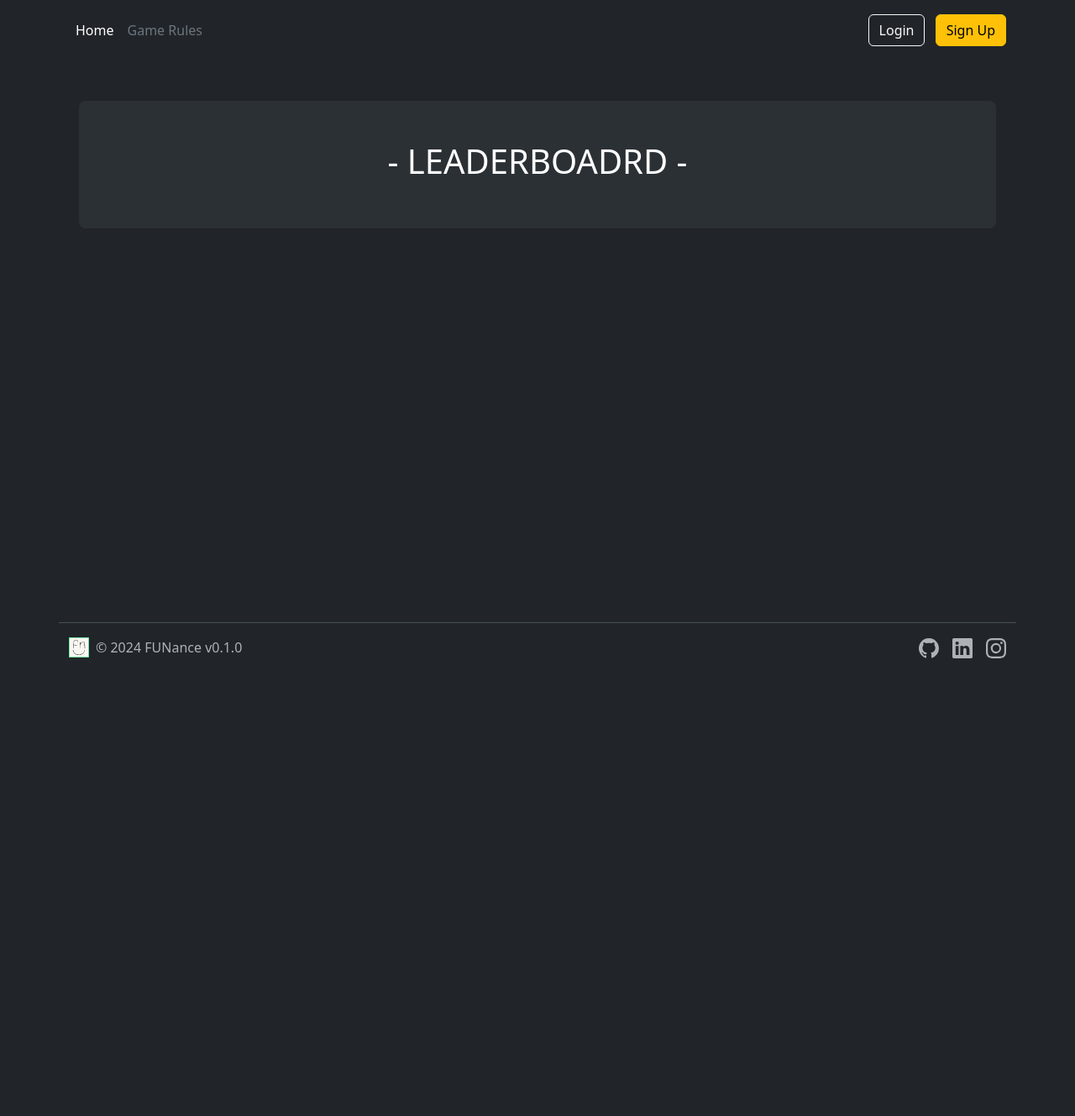
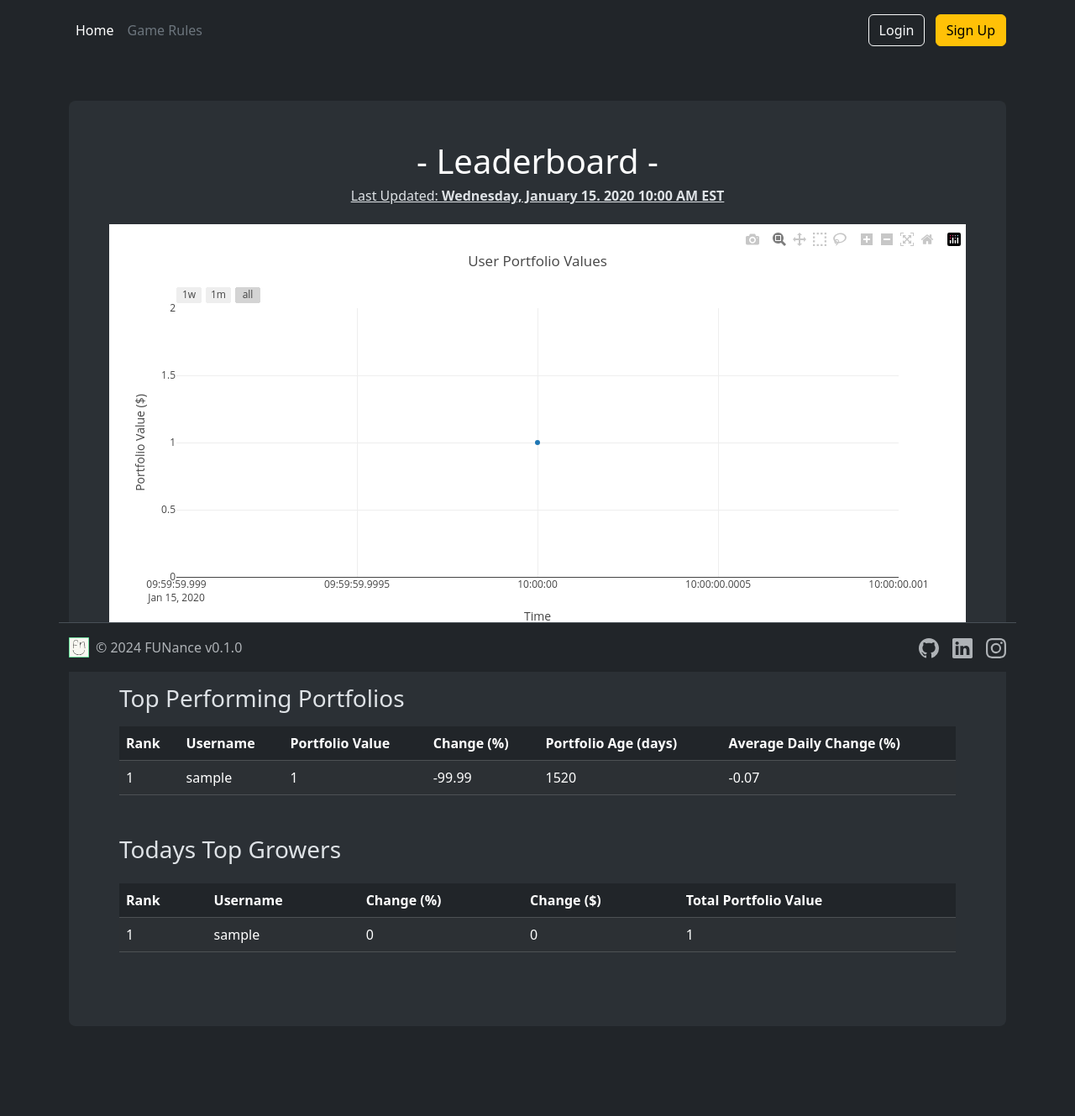
Before and after one commit to yangsu01/Funance_app, a Flask app: page /leaderboard in a window 1280 px wide. Shown: the whole page at 84% size. Before the commit the page ends 784 px from the top, so only its background shows below. Run offline with Flask 3, Linux system fonts and the light colour scheme; tables that the repository leaves empty hold one stand-in row (values such as "Sample post"); some libraries are stand-ins or nearby versions.

Commit message:
add leaderboard feature

```diff
--- a/src/webapp/portfolio_sim.py
+++ b/src/webapp/portfolio_sim.py
@@ -75,7 +75,7 @@ def dashboard():
                         user=current_user,
                         username=current_user.username,
                         portfolio_exists=portfolio_exists,
-                        update_time=current_user.portfolio.updated_time.strftime('%A, %B %d. %Y %I:%M %p %Z'),
+                        update_time=current_user.portfolio.updated_time.strftime('%A, %B %d. %Y %I:%M %p %Z') + ' EST',
                         portfolio_value=current_user.portfolio.updated_value,
                         has_holdings=has_holdings,
                         has_transactions=has_transactions,
@@ -128,7 +128,7 @@ def buy_stock(ticker: str):
         'open': info['open']
     }
 
-    est_time = get_est_time()
+    est_time = get_est_time().strftime('%A, %B %d. %Y %I:%M %p %Z')
     available_cash = get_available_cash(current_user.id)
     max_shares = int(available_cash / stock_info['price'])
 
@@ -168,7 +168,7 @@ def sell_stock(ticker: str):
                            info=info,
                            details=details,
                            current_price=current_price,
-                           time=get_est_time())
+                           time=get_est_time().strftime('%A, %B %d. %Y %I:%M %p %Z'))
 
 
 @sim.route('/search_stock/<ticker>', methods=['GET', 'POST'])
@@ -214,13 +214,23 @@ def search_stock(ticker: str):
                            info=stock_info,
                            performance=performance_info,
                            ticker=ticker,
-                           time=get_est_time(),
+                           time=get_est_time().strftime('%A, %B %d. %Y %I:%M %p %Z'),
                            history=history)
 
 
 @sim.route('/leaderboard', methods=['GET'])
 def leaderboard():
-    return render_template("portfolio_sim/leaderboard.html", user=current_user)
+    top_performers = get_top_performers()
+    top_daily_performers = get_top_daily_performers()
+    performance_history = get_performance_history()
+    update_time = get_update_time() + ' EST'
+
+    return render_template("portfolio_sim/leaderboard.html",
+                           user=current_user,
+                           top_performers=top_performers,
+                           top_daily_performers=top_daily_performers,
+                           performance_history=performance_history,
+                           update_time=update_time)
 
 
 # functions
@@ -582,7 +592,7 @@ def get_stock_history(ticker: str, period='5y') -> str:
         returns:
             str - json string of the historical price of a stock
     '''
-    stock = yf.Ticker(ticker).history(period=period)
+    stock = yf.Ticker(ticker).history(period=period).dropna()
 
     history = {
         'Date': [d.strftime('%Y-%m-%d') for d in stock.index],
@@ -590,3 +600,90 @@ def get_stock_history(ticker: str, period='5y') -> str:
     }
 
     return json.dumps(history)
+
+
+def get_top_performers() -> str:
+    '''Gets the top performing portfolios ordered
+        returns:
+            str - json string of top performing portfolios
+    '''
+    portfolios = Portfolio.query.all()
+    ranked_portfolios = sorted(portfolios, key=lambda p: p.updated_value, reverse=True)
+
+    top_performers = []
+    rank = 0
+
+    for portfolio in ranked_portfolios:
+        rank += 1
+        portfolio_change =  round((portfolio.updated_value/STARTING_FUNDS - 1) * 100, 2)
+        portfolio_age = (get_est_time().date() - portfolio.creation_date).days
+
+        if portfolio_age == 0:
+            daily_change = 'n/a'
+        else:
+            daily_change = round(portfolio_change/portfolio_age, 2)
+
+        top_performers.append({
+            'Rank': rank,
+            'Username': portfolio.user.username,
+            'Portfolio Value': portfolio.updated_value,
+            'Change (%)': portfolio_change,
+            'Portfolio Age (days)': portfolio_age,
+            'Average Daily Change (%)': daily_change
+        })
+
+
+    return json.dumps(top_performers)
+
+
+def get_top_daily_performers() -> str:
+    '''Gets the top daily performers ordered
+        returns:
+            str - json string of top daily performers
+    '''
+    portfolios = Portfolio.query.all()
+    ranked_portfolios = sorted(portfolios, key=lambda p: (p.updated_value / p.last_close_value), reverse=True)
+
+    top_performers = []
+    rank = 0
+
+    for portfolio in ranked_portfolios:
+        rank += 1
+        day_change =  round(portfolio.updated_value - portfolio.last_close_value, 2)
+
+        top_performers.append({
+            'Rank': rank,
+            'Username': portfolio.user.username,
+            'Change (%)': round(day_change/portfolio.last_close_value, 2),
+            'Change ($)': day_change,
+            'Total Portfolio Value': portfolio.updated_value
+        })
+
+
+    return json.dumps(top_performers)
+
+
+def get_performance_history() -> str:
+    '''Gets the performance history of all portfolios
+        returns:
+            str - json string of the performance history of all portfolios
+    '''
+    portfolios = Portfolio.query.all()
+    history = []
+
+    for portfolio in portfolios:
+        history.append({
+            'x': [h.record_time.strftime('%Y-%m-%d %H:%M') for h in portfolio.history],
+            'y': [h.portfolio_value for h in portfolio.history],
+            'name': portfolio.user.username
+        })
+
+    return json.dumps(history)
+
+
+def get_update_time() -> str:
+    '''Gets the last time the portfolios were updated
+        returns:
+            str - last update time
+    '''
+    return Portfolio.query.first().updated_time.strftime('%A, %B %d. %Y %I:%M %p %Z')
--- /dev/null
+++ b/src/webapp/static/scripts/leaderboard.js
@@ -0,0 +1,87 @@
+// on page load
+document.addEventListener('DOMContentLoaded', () => {
+    let dataContainer = document.getElementById('data-container')
+
+    let topPerformersData = JSON.parse(dataContainer.getAttribute('data-top-performers'))
+    let dailyPerformersData = JSON.parse(dataContainer.getAttribute('data-daily-performers'))
+    let historyData = JSON.parse(dataContainer.getAttribute('data-history'))
+
+    renderTable(topPerformersData, 'topPerformersTable')
+    renderTable(dailyPerformersData, 'dailyPerformersTable')
+    renderHistoryPlot(historyData)
+
+})
+
+
+/**
+ * Renders a table in html
+ * @param {JSON} data - transaction data
+ */
+let renderTable = (data, tableId) => {
+    let table = $(`#${tableId}`)
+    let thead = $('<thead>')
+    let tbody = $('<tbody>')
+    let tr = $('<tr>')
+
+    // append headers
+    $.each(data[0], (key, value) => {
+        tr.append($('<th scope="col">').text(key))
+    })
+    thead.append(tr)
+    table.append(thead)
+
+    // append data
+    $.each(data, (index, row) => {
+        tr = $('<tr>')
+        $.each(row, (key, value) => {
+            tr.append($('<td>').text(value))
+        })
+        tbody.append(tr)
+    })
+    table.append(tbody)
+}
+
+
+/**
+ * creates interactive plot of portfolio performance history
+ * @param {JSON} data - portfolio history
+ */
+let renderHistoryPlot = (data) => {
+    historyPlot = document.getElementById('historyPlot')
+
+    let layout = {
+        title: 'User Portfolio Values',
+
+        xaxis: {
+            autorange: true,
+            rangeselector: {buttons: [
+                {
+                    count: 7,
+                    label: '1w',
+                    step: 'day',
+                    stepmode: 'backward'
+                },
+                {
+                    count: 1,
+                    label: '1m',
+                    step: 'month',
+                    stepmode: 'backward'
+                },
+                {step: 'all'}
+            ]},
+            title:  'Time'
+        },
+
+        yaxis: {
+            autorange: true,
+            type: 'linear',
+            title: 'Portfolio Value ($)'
+        }
+    }
+
+    Plotly.newPlot('historyPlot', data, layout).then(() => {
+        window.onresize = function() {
+            Plotly.Plots.resize('historyPlot')
+          }
+    })
+}
--- a/src/webapp/templates/portfolio_sim/leaderboard.html
+++ b/src/webapp/templates/portfolio_sim/leaderboard.html
@@ -3,9 +3,36 @@
 {% block title %}Leaderboard{% endblock %}
 
 {% block content%}
-    <div class="container my-5">
-        <div class="p-5 bg-body-tertiary rounded-3">
-            <h1 class="text-body-emphasis text-center">- LEADERBOADRD -</h1>
+    <!-- data -->
+    <div id="data-container"
+        data-top-performers="{{ top_performers }}"
+        data-daily-performers="{{ top_daily_performers }}"
+        data-history="{{ performance_history }}">
+    </div>
+
+    <div class="p-5 bg-body-tertiary rounded-3 my-5">
+        <h1 class="text-body-emphasis text-center">- Leaderboard -</h1>
+        <h6 class="text-center" data-toggle="tooltip" data-placement="bottom" title="Portfolio values are updated every 30 minutes when the market is open">
+            <u>Last Updated: <strong>{{ update_time }}</strong></u>
+        </h6>
+
+        <div class="my-4 w-100" id="historyPlot" style="display: block; box-sizing: border-box; height: 500px;"></div>
+
+        <div class="container w-100 my-4">
+            <h3 class="mt-5">Top Performing Portfolios</h3>
+            <table class="table table-striped table-hover table-dark my-3" id="topPerformersTable"></table>
         </div>
+
+        <div class="container w-100 my-4">
+            <h3 class="mt-5">Todays Top Growers</h3>
+            <div class="table-responsive">
+                <table class="table table-striped table-hover table-dark my-3" id="dailyPerformersTable"></table>
+            </div>
+        </div>
+
     </div>
 {% endblock %}
+
+{% block scripts %}
+    <script src="../../static/scripts/leaderboard.js"></script>
+{% endblock %}
```
